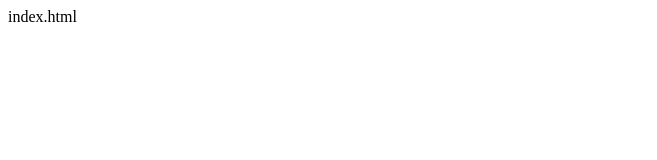
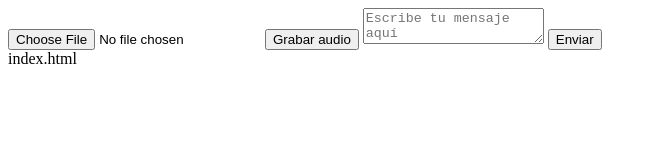
Before and after one commit to Kskskskskkss/mensajeria-app, a plain HTML site: page index.html in a window 1280 px wide. Shown: the whole page, without its empty margins (0-657 px from the left). Drawn offline with Linux system fonts and the light colour scheme.

Commit message:
index.html

```diff
--- a/index.html
+++ b/index.html
@@ -1 +1,25 @@
+<!DOCTYPE html>
+<html lang="es">
+<head>
+    <meta charset="UTF-8">
+    <meta name="viewport" content="width=device-width, initial-scale=1.0">
+    <title>Mensajería</title>
+    <link rel="stylesheet" href="styles.css"> <!-- Archivo de estilos CSS -->
+</head>
+<body>
+    <div id="chat-window">
+        <div id="message-container">
+            <!-- Aquí se mostrarán los mensajes -->
+        </div>
+        <div id="input-container">
+            <input type="file" id="photo-input" accept="image/*"> <!-- Input para adjuntar foto -->
+            <button id="audio-record-button">Grabar audio</button> <!-- Botón para grabar audio -->
+            <textarea id="message-input" placeholder="Escribe tu mensaje aquí"></textarea> <!-- Área de entrada de texto -->
+            <button id="send-button">Enviar</button> <!-- Botón de enviar mensaje -->
+        </div>
+    </div>
+
+    <script src="script.js"></script> <!-- Archivo de JavaScript -->
+</body>
+</html>
 index.html
```
